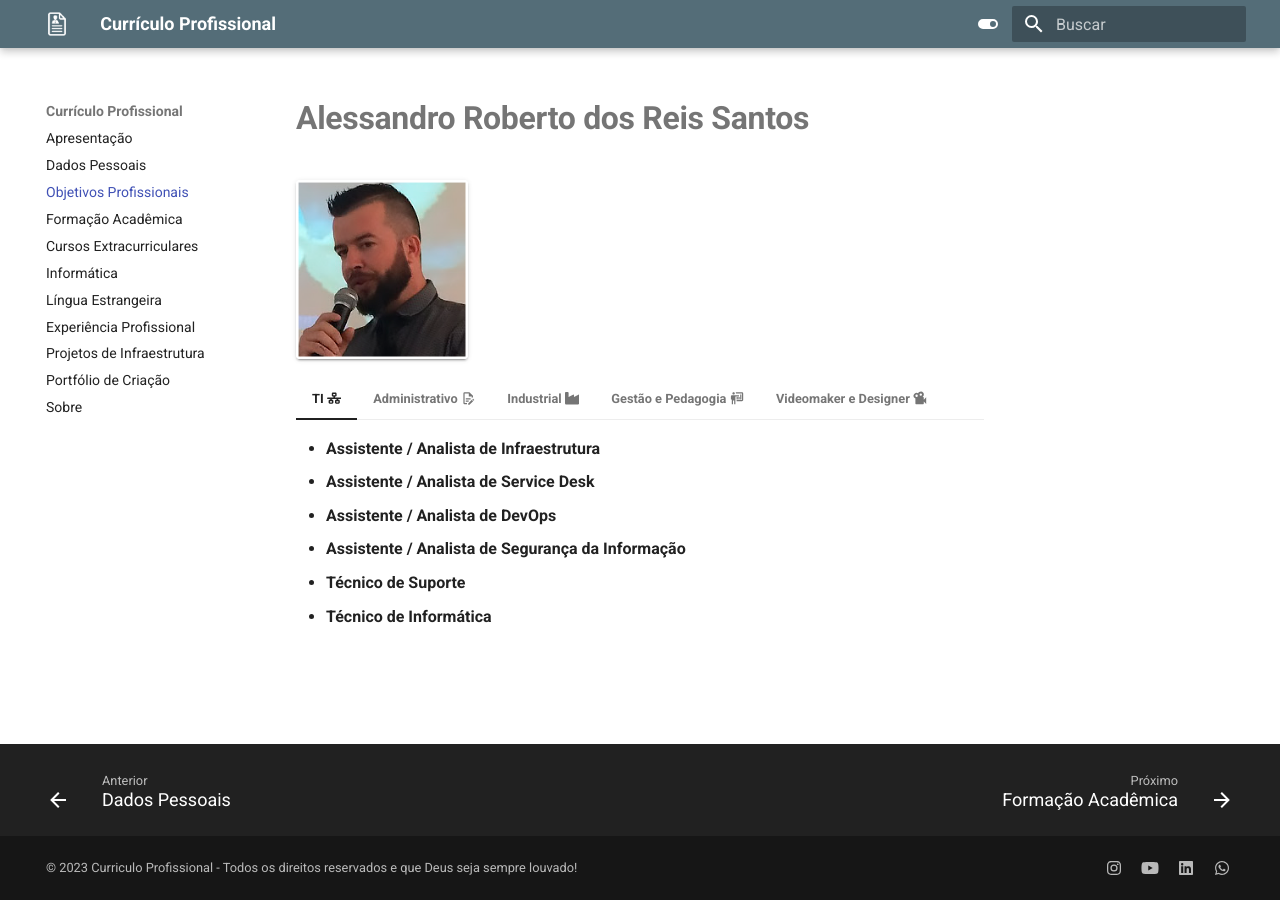
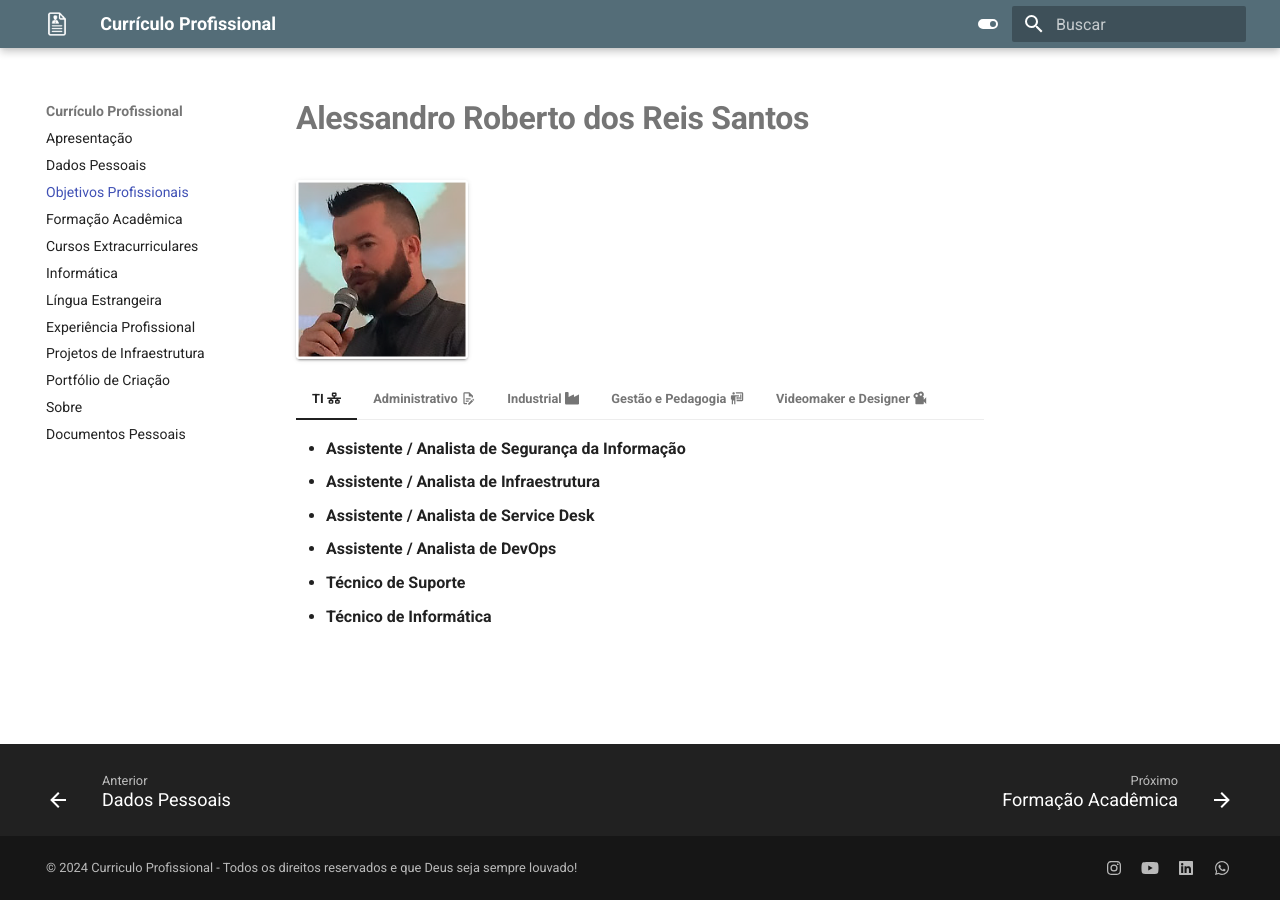
Before and after one commit to arrs82/curriculo, an MkDocs documentation site: the page built from docs/objetivos.md, in a window 1280 px wide. Built offline with MkDocs 1.6.1 and Material for MkDocs 9.7.7, drawn with Linux system fonts in a browser that asks for light colours; nearby versions of some CDN libraries.

Commit message:
Update documentos pessoais

```diff
--- a/docs/objetivos.md
+++ b/docs/objetivos.md
@@ -3,10 +3,10 @@
 
 === "TI :fontawesome-solid-network-wired:"
 
+    * **Assistente / Analista de Segurança da Informação**
     * **Assistente / Analista de Infraestrutura**
     * **Assistente / Analista de Service Desk**
     * **Assistente / Analista de DevOps**
-    * **Assistente / Analista de Segurança da Informação**
     * **Técnico de Suporte**
     * **Técnico de Informática**
 
--- a/mkdocs.yml
+++ b/mkdocs.yml
@@ -12,7 +12,7 @@ site_description: >-
 #edit_uri_template: 'blob/main/docs/{path}'
 
 # Copyright
-copyright: © 2023 Curriculo Profissional - Todos os direitos reservados e que Deus seja sempre louvado!
+copyright: © 2024 Curriculo Profissional - Todos os direitos reservados e que Deus seja sempre louvado!
 
 # Page tree
 nav:
@@ -27,7 +27,7 @@ nav:
         - Projetos de Infraestrutura: projetos-infra.md
         - Portfólio de Criação: portfolio-criacao.md
         - Sobre: sobre.md
-        #- Documentos Pessoais: documentos-pessoais.md
+        - Documentos Pessoais: documentos-pessoais.md
         #- Ícones e Utilitários: icones.md
 
 # Configuration
```
Also changed, not shown: docs/dados-pessoais.md (+1 -1 lines), docs/experiencia-profissional.md (+1 -1 lines).
